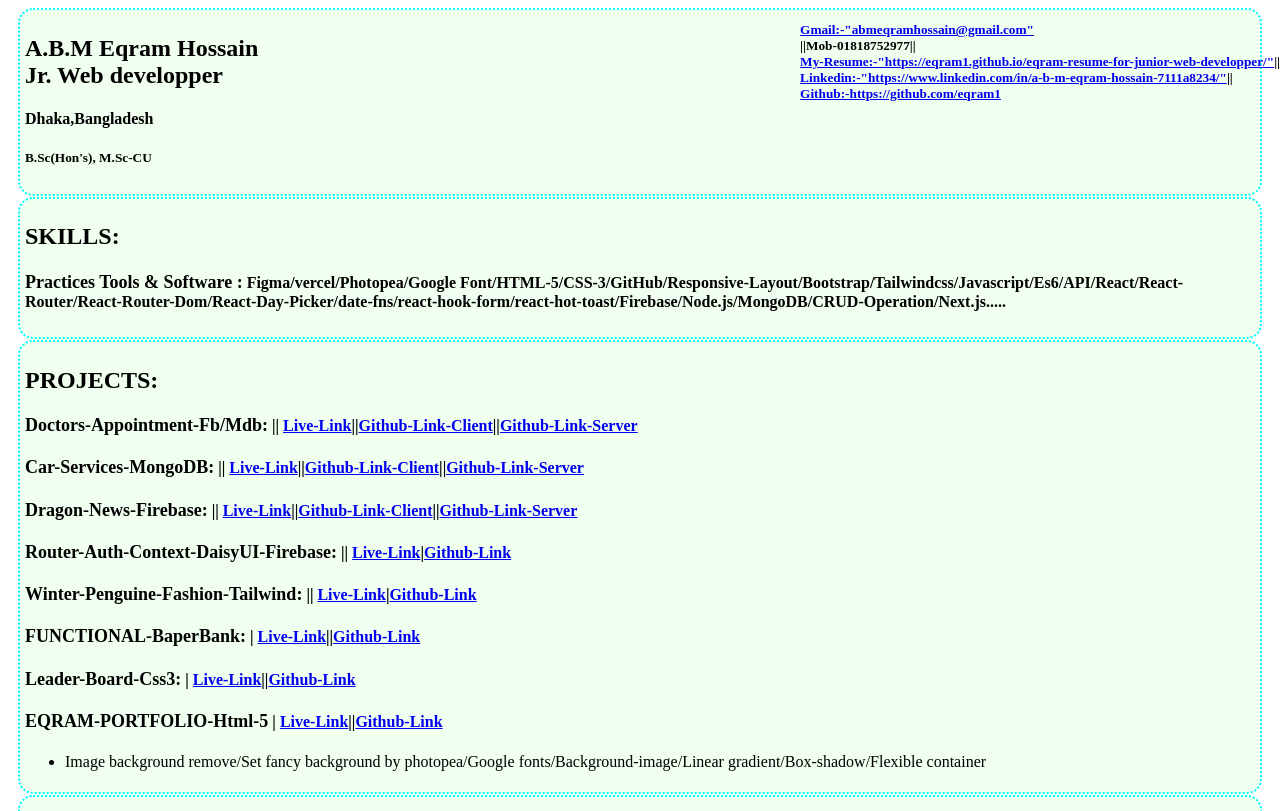
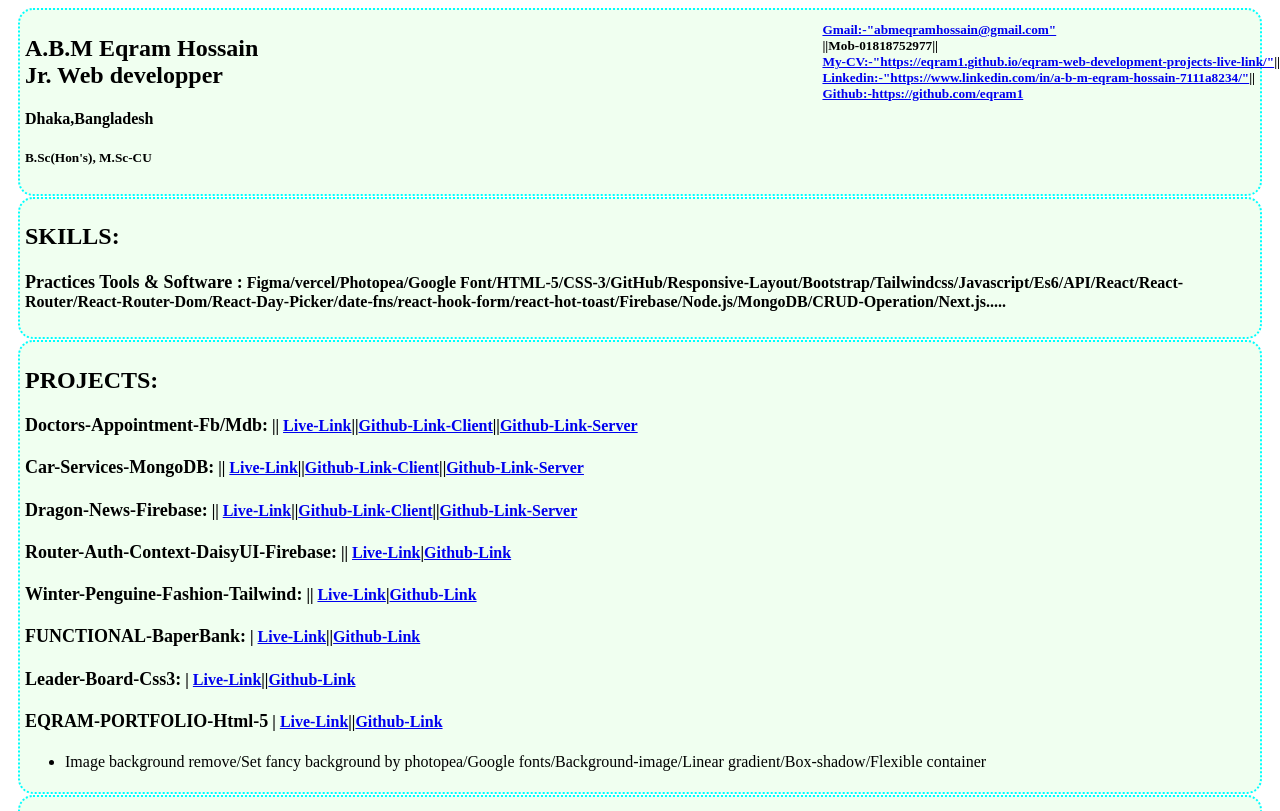
Before and after one commit to eqram1/eqram-web-development-projects-live-link, a plain HTML site: page index.html in a window 1280 px wide. Shown: the top 811 px of the page. Drawn offline with Linux system fonts and the light colour scheme.

Commit message:
Updated my portfolio live link

```diff
--- a/index.html
+++ b/index.html
@@ -19,12 +19,11 @@
         <h5 class="link"><a target="_blank"
                 href="abmeqramhossain@gmail.com">Gmail:-"abmeqramhossain@gmail.com"</a><br>||Mob-01818752977||<br><a
                 target="_blank"
-                href="https://eqram1.github.io/eqram-resume-for-junior-web-developper/">My-Resume:-"https://eqram1.github.io/eqram-resume-for-junior-web-developper/"</a>||<br><a
+                href="https://eqram1.github.io/eqram-resume-for-junior-web-developper/">My-CV:-"https://eqram1.github.io/eqram-web-development-projects-live-link/"</a>||<br><a
                 target="_blank"
                 href="https://www.linkedin.com/in/a-b-m-eqram-hossain-7111a8234/">Linkedin:-"https://www.linkedin.com/in/a-b-m-eqram-hossain-7111a8234/"</a>||<br>
             <a target="_blank" href="https://github.com/eqram1">Github:-https://github.com/eqram1</a>
         </h5>
-
     </div>
     <div class="name">
         <h2>SKILLS:</h2>
```
